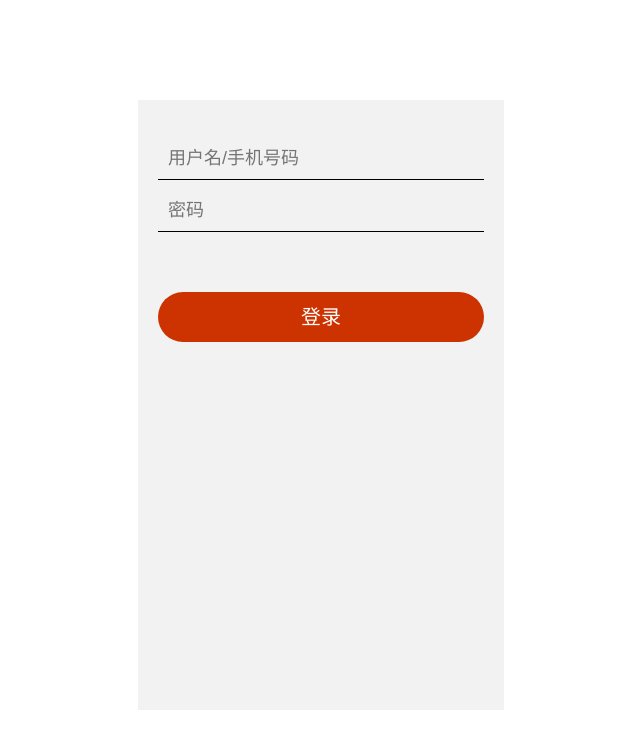
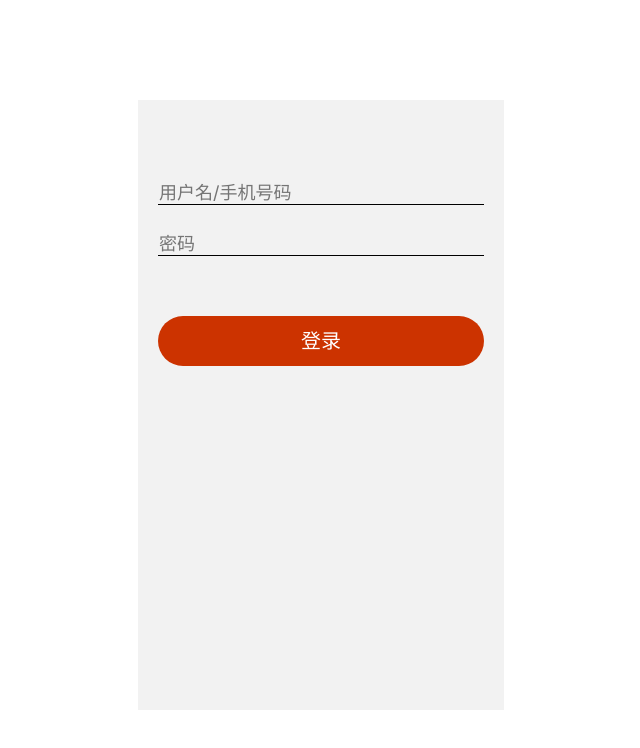
Before and after one commit to Faith233666/toutiao, a Vue app: page /login in a window 1280 px wide. Shown: the top 748 px of the page, without its empty margins (319-959 px from the left). Built offline with nearby package versions, Linux system fonts and the light colour scheme; a small style sheet from the web is missing.

Commit message:
登录页面rem优化

```diff
--- a/package.json
+++ b/package.json
@@ -7,7 +7,9 @@
     "build": "vue-cli-service build"
   },
   "dependencies": {
+    "axios": "^0.19.2",
     "core-js": "^3.6.4",
+    "vant": "^2.5.7",
     "vue": "^2.6.11",
     "vue-router": "^3.1.5"
   },
--- a/src/App.vue
+++ b/src/App.vue
@@ -1,28 +1,34 @@
 <template>
   <div id="app">
-    <router-view/>
+    <router-view />
   </div>
 </template>
 
 <style lang="less">
 @import url("//at.alicdn.com/t/font_1426139_jm7n2373nlh.css");
-*
-{
+@import url("../node_modules/vant/lib/index.css");
+html{
+  font-size: 36.6px;
+}
+* {
   margin: 0;
   padding: 0;
   box-sizing: border-box;
 }
-a{
-  color:inherit;
+a {
+  color: inherit;
   text-decoration: none;
 }
-a:hover{
-  color:inherit;
+a:hover {
+  color: inherit;
 }
-ul,li,ol{
+ul,
+li,
+ol {
   list-style: none;
 }
-i,em{
+i,
+em {
   font-style: normal;
 }
 </style>
--- a/src/router/index.js
+++ b/src/router/index.js
@@ -3,11 +3,22 @@ import VueRouter from 'vue-router'
 
 Vue.use(VueRouter)
 
-const routes = [
+const routes = [{
+    path: '/',
+    redirect: '/login'
+  },
   {
     path: '/login',
-    component:()=> import("@/views/Login")
-  }
+    //组件的懒加载
+    //@表示src的别名
+    component: () => import("@/views/Login")
+  },
+  {
+    path: '/toast',
+    //组件的懒加载
+    //@表示src的别名
+    component: () => import("@/views/Toast")
+  },
 ]
 
 const router = new VueRouter({
--- a/src/views/Login.vue
+++ b/src/views/Login.vue
@@ -9,7 +9,7 @@
     <div class="user">
       <form action='javascript:;'>
         <input type="text" placeholder="用户名/手机号码" />
-        <input type="text" placeholder="密码" />
+        <input type="password" placeholder="密码" />
         <button type="submit">登录</button>
       </form>
     </div>
@@ -22,15 +22,15 @@ export default {};
 
 <style lang='less' >
 .login {
-  width: 366px;
-  height: 610px;
-  margin: 100px auto;
-  padding: 20px;
+  width: 10rem;
+  height: 16.667rem;
+  margin: 2.732rem auto;
+  padding: .546rem;
   background-color: #f2f2f2;
   .top {
     span {
       display: inline-block;
-      font-size: 24px;
+      font-size: .656rem;
       font-weight: bold;
     }
   }
@@ -38,7 +38,7 @@ export default {};
     display: flex;
     justify-content: center;
     span {
-      font-size: 150px;
+      font-size: 4.098rem;
       color: red;
     }
   }
@@ -46,22 +46,22 @@ export default {};
     text-align: center;
     input {
       width: 100%;
-      border: 0px;
-      font-size: 18px;
+      border: 0rem;
+      font-size: .492rem;
       outline: none;
       background: #f2f2f2;
-      padding: 10px;
-      margin-bottom: 10px;
-      border-bottom: 1px solid black;
+      padding: .027rem;
+      margin-bottom: .273rem;
+      border-bottom: .027rem solid black;
     }
     button {
       width: 100%;
-      height: 50px;
-      font-size: 20px;
-      line-height: 20px;
-      margin-top: 50px;
+      height: 1.366rem;
+      font-size: .546rem;
+      line-height: .546rem;
+      margin-top: 1.366rem;
       border: none;
-      border-radius: 60px;
+      border-radius: 1.639rem;
       color: white;
       background-color: #cc3300;
     }
--- /dev/null
+++ b/src/views/Toast.vue
@@ -0,0 +1,8 @@
+<template>
+	<button @click="$toast('弹窗测试')">测试弹窗</button>
+</template>
+<script>
+    export default {
+
+    }
+</script>
```
Also changed, not shown: src/main.js (+12 -0 lines), 1 other file (tests, documents, lock files or other folders).
